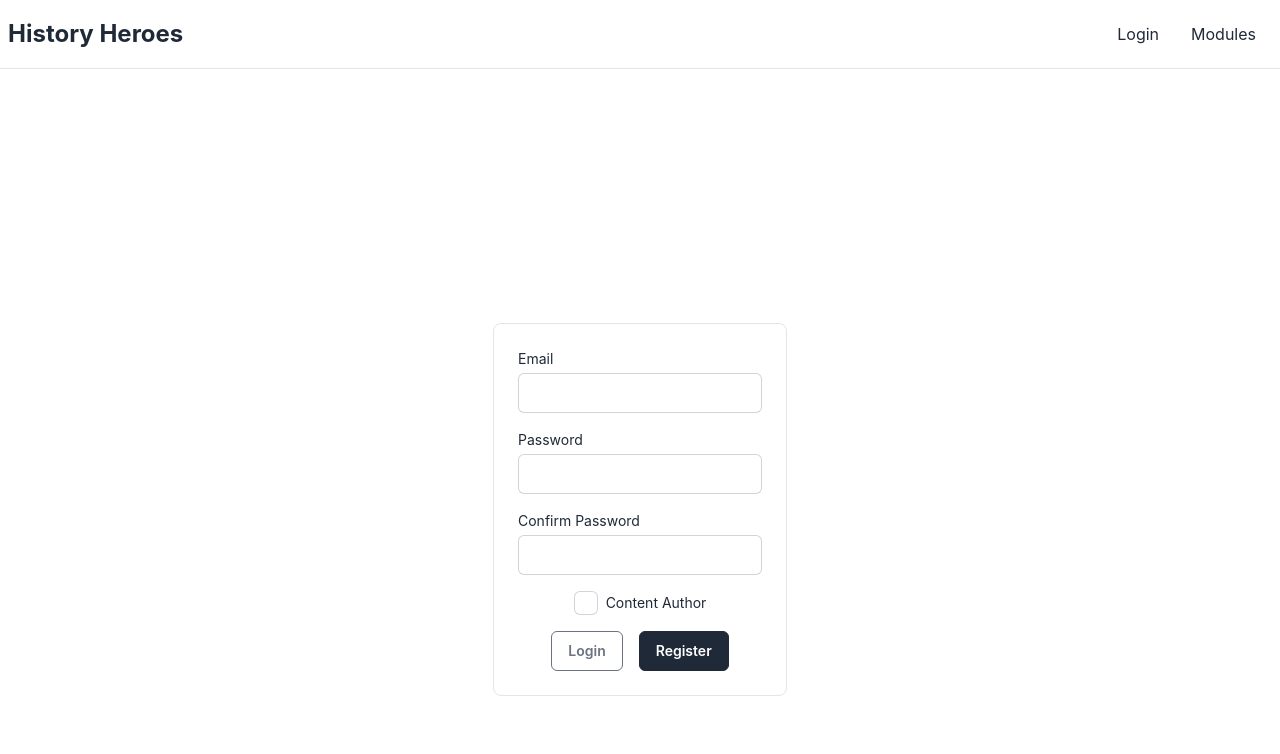
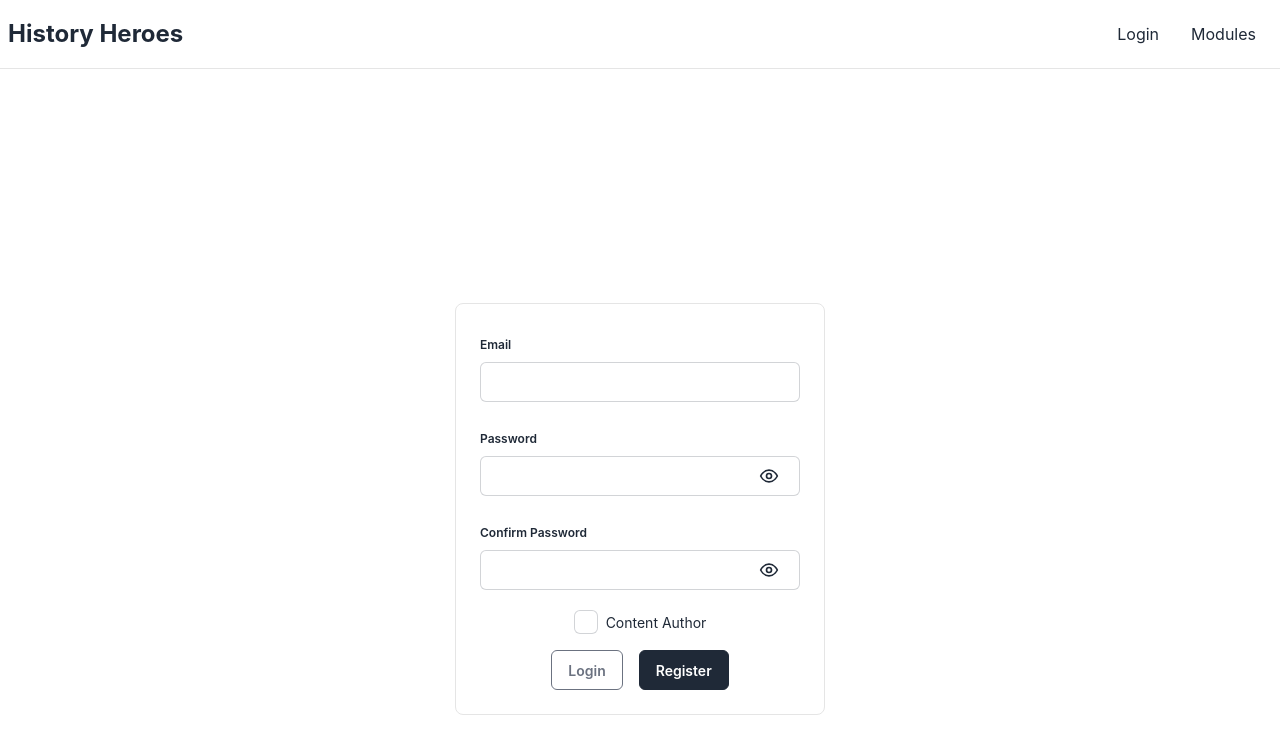
Before and after one commit to freeCodeCamp-Summer-Cohort-2026/history-heroes, a React (Vite) app in the folder client/: page /register in a window 1280 px wide. Shown: the top 754 px of the page. Built offline with nearby package versions, Linux system fonts and the light colour scheme; no server answers.

Commit message:
fix: move to InputField components

```diff
--- a/client/src/components/InputField.tsx
+++ b/client/src/components/InputField.tsx
@@ -22,14 +22,14 @@ export default function InputField({
   const errorMessage = requiredError ?? validationError
 
   return (
-    <fieldset className="fieldset">
+    <fieldset className="fieldset w-full">
       <legend className="fieldset-legend">
         <label htmlFor={inputId}>{label}</label>
       </legend>
-      <div className="relative w-fit">
+      <div className="relative w-full">
         <input
           id={inputId}
-          className={`input ${inputSuffix ? 'pr-10' : ''} ${className}`}
+          className={`input w-full ${inputSuffix ? 'pr-10' : ''} ${className}`}
           {...inputProps}
         />
 
--- a/client/src/pages/LoginPage.tsx
+++ b/client/src/pages/LoginPage.tsx
@@ -3,6 +3,8 @@ import { useForm } from 'react-hook-form'
 import Button from '../components/Button'
 import ButtonLink from '../components/ButtonLink'
 import Card from '../components/Card'
+import InputField from '../components/InputField'
+import PasswordField from '../components/PasswordField'
 import { useAuth } from '../state/auth/use-auth'
 import { EMAIL_REGEX } from '../utils/regex'
 
@@ -55,7 +57,7 @@ export default function LoginPage() {
     <div className="flex flex-col items-center justify-center min-h-screen bg-base-100">
       <Card>
         <form
-          className="flex flex-col items-center justify-center gap-4"
+          className="flex flex-col items-center justify-center gap-4 w-full sm:w-80"
           onSubmit={handleSubmit(onSubmit)}
           noValidate
         >
@@ -65,12 +67,21 @@ export default function LoginPage() {
             </div>
           )}
 
-          <div className="flex flex-col gap-1 w-full">
-            <label htmlFor="email">Email</label>
-            <input
+          <InputField
             id="email"
+            label="Email"
             type="email"
-              className={`input input-bordered ${errors.email ? 'input-error' : ''}`}
+            className={errors.email ? 'input-error' : ''}
+            requiredError={
+              errors.email?.type === 'required'
+                ? errors.email.message
+                : undefined
+            }
+            validationError={
+              errors.email && errors.email.type !== 'required'
+                ? errors.email.message
+                : undefined
+            }
             {...register('email', {
               required: 'Email is required',
               pattern: {
@@ -79,18 +90,22 @@ export default function LoginPage() {
               },
             })}
           />
-            {errors.email && (
-              <span className="text-error text-xs">{errors.email.message}</span>
-            )}
-          </div>
 
-          <div className="flex flex-col gap-1 w-full">
-            <label htmlFor="password">Password</label>
-            <input
+          <PasswordField
             id="password"
-              type="password"
+            label="Password"
             autoComplete="current-password"
-              className={`input input-bordered ${errors.password ? 'input-error' : ''}`}
+            className={errors.password ? 'input-error' : ''}
+            requiredError={
+              errors.password?.type === 'required'
+                ? errors.password.message
+                : undefined
+            }
+            validationError={
+              errors.password && errors.password.type !== 'required'
+                ? errors.password.message
+                : undefined
+            }
             {...register('password', {
               required: 'Password is required',
               minLength: {
@@ -99,12 +114,6 @@ export default function LoginPage() {
               },
             })}
           />
-            {errors.password && (
-              <span className="text-error text-xs">
-                {errors.password.message}
-              </span>
-            )}
-          </div>
 
           <div className="flex flex-row items-center justify-center gap-4">
             <ButtonLink to="/register" variant="secondary">
--- a/client/src/pages/RegisterPage.tsx
+++ b/client/src/pages/RegisterPage.tsx
@@ -3,6 +3,8 @@ import { useForm, useWatch } from 'react-hook-form'
 import Button from '../components/Button'
 import ButtonLink from '../components/ButtonLink'
 import Card from '../components/Card'
+import InputField from '../components/InputField'
+import PasswordField from '../components/PasswordField'
 import { useAuth } from '../state/auth/use-auth'
 import { EMAIL_REGEX } from '../utils/regex'
 
@@ -62,7 +64,7 @@ export default function RegisterPage() {
     <div className="flex flex-col items-center justify-center min-h-screen bg-base-100">
       <Card>
         <form
-          className="flex flex-col items-center justify-center gap-4"
+          className="flex flex-col items-center justify-center gap-4 w-full sm:w-80"
           onSubmit={handleSubmit(onSubmit)}
           noValidate
         >
@@ -72,12 +74,21 @@ export default function RegisterPage() {
             </div>
           )}
 
-          <div className="flex flex-col gap-1 w-full">
-            <label htmlFor="email">Email</label>
-            <input
+          <InputField
             id="email"
+            label="Email"
             type="email"
-              className={`input input-bordered ${errors.email ? 'input-error' : ''}`}
+            className={errors.email ? 'input-error' : ''}
+            requiredError={
+              errors.email?.type === 'required'
+                ? errors.email.message
+                : undefined
+            }
+            validationError={
+              errors.email && errors.email.type !== 'required'
+                ? errors.email.message
+                : undefined
+            }
             {...register('email', {
               required: 'Email is required',
               pattern: {
@@ -86,18 +97,22 @@ export default function RegisterPage() {
               },
             })}
           />
-            {errors.email && (
-              <span className="text-error text-xs">{errors.email.message}</span>
-            )}
-          </div>
 
-          <div className="flex flex-col gap-1 w-full">
-            <label htmlFor="password">Password</label>
-            <input
+          <PasswordField
             id="password"
-              type="password"
+            label="Password"
             autoComplete="new-password"
-              className={`input input-bordered ${errors.password ? 'input-error' : ''}`}
+            className={errors.password ? 'input-error' : ''}
+            requiredError={
+              errors.password?.type === 'required'
+                ? errors.password.message
+                : undefined
+            }
+            validationError={
+              errors.password && errors.password.type !== 'required'
+                ? errors.password.message
+                : undefined
+            }
             {...register('password', {
               required: 'Password is required',
               minLength: {
@@ -106,32 +121,29 @@ export default function RegisterPage() {
               },
             })}
           />
-            {errors.password && (
-              <span className="text-error text-xs">
-                {errors.password.message}
-              </span>
-            )}
-          </div>
 
-          <div className="flex flex-col gap-1 w-full">
-            <label htmlFor="confirmPassword">Confirm Password</label>
-            <input
+          <PasswordField
             id="confirmPassword"
-              type="password"
+            label="Confirm Password"
             autoComplete="new-password"
-              className={`input input-bordered ${errors.confirmPassword ? 'input-error' : ''}`}
+            className={errors.confirmPassword ? 'input-error' : ''}
+            requiredError={
+              errors.confirmPassword?.type === 'required'
+                ? errors.confirmPassword.message
+                : undefined
+            }
+            validationError={
+              errors.confirmPassword &&
+              errors.confirmPassword.type !== 'required'
+                ? errors.confirmPassword.message
+                : undefined
+            }
             {...register('confirmPassword', {
               required: 'Please confirm your password',
               validate: (value) =>
                 value === password || 'Passwords do not match',
             })}
           />
-            {errors.confirmPassword && (
-              <span className="text-error text-xs">
-                {errors.confirmPassword.message}
-              </span>
-            )}
-          </div>
 
           <div className="flex flex-row items-center gap-2">
             <input
```
Lines whose indentation alone changed are shown as unchanged.
